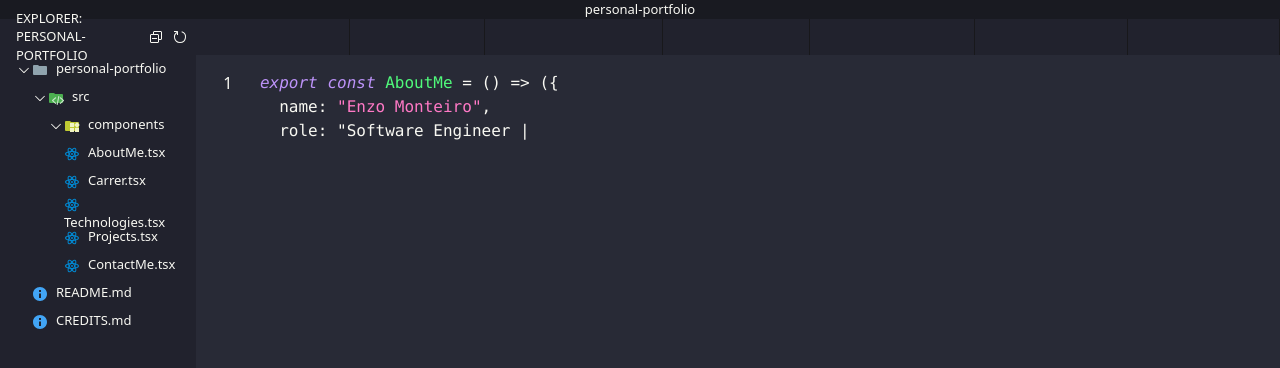
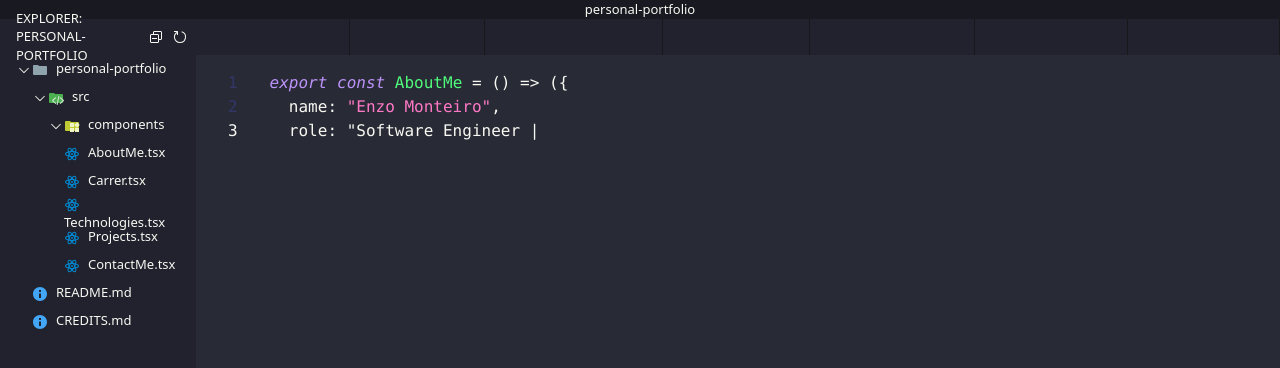
Before and after one commit to Enzovnm/personal-portfolio, a React (Vite) app in the folder personal-portfolio/: page / in a window 1280 px wide. Shown: the top 368 px of the page. Built offline with nearby package versions, Linux system fonts and the light colour scheme.

Commit message:
feat: Removing gutter component and starting using prism-react-native function

```diff
--- a/personal-portfolio/package.json
+++ b/personal-portfolio/package.json
@@ -11,6 +11,7 @@
   },
   "dependencies": {
     "@tailwindcss/vite": "^4.1.8",
+    "motion": "^12.19.1",
     "prism-react-renderer": "^2.4.1",
     "react": "^19.1.0",
     "react-dom": "^19.1.0",
--- a/personal-portfolio/src/components/MainContent/CodeBlock.tsx
+++ b/personal-portfolio/src/components/MainContent/CodeBlock.tsx
@@ -13,6 +13,7 @@ AboutMe();`;
 
 export const CodeBlock = () => {
   const [displayedCode, setDisplayedCode] = useState("");
+  const [currentLine, setCurrentLine] = useState(0);
 
   useEffect(() => {
     let currentIndex = 0;
@@ -22,6 +23,8 @@ export const CodeBlock = () => {
         fullCode.slice(0, currentIndex) +
           `${currentIndex < fullCode.length - 1 ? "|" : ""}`
       );
+
+      setCurrentLine(fullCode.slice(0, currentIndex).split("\n").length - 1);
       if (currentIndex >= fullCode.length) {
         return;
       }
@@ -36,6 +39,13 @@ export const CodeBlock = () => {
         <pre className={className} style={{ ...style, minHeight: "100px" }}>
           {tokens.map((line, i) => (
             <div key={i} {...getLineProps({ line })}>
+              <span
+                className={`w-16 px-8 ${
+                  i === currentLine ? "text-white" : "text-gutter"
+                }`}
+              >
+                {i + 1}
+              </span>
               {line.map((token, key) => (
                 <span key={key} {...getTokenProps({ token })} />
               ))}
--- a/personal-portfolio/src/components/MainContent/Gutter.tsx
+++ /dev/null
@@ -1,7 +0,0 @@
-export const Gutter = () => {
-  return (
-    <div className="w-16 px-1">
-      <p className="text-center">1</p>
-    </div>
-  );
-};
--- a/personal-portfolio/src/components/MainContent/MainContent.tsx
+++ b/personal-portfolio/src/components/MainContent/MainContent.tsx
@@ -1,11 +1,9 @@
 import { CodeBlock } from "./CodeBlock";
-import { Gutter } from "./Gutter";
 
 export const MainContent = () => {
   return (
     <>
       <div className="bg-dracula pt-4 flex h-full w-full">
-        <Gutter />
         <CodeBlock />
       </div>
     </>
--- a/personal-portfolio/src/index.css
+++ b/personal-portfolio/src/index.css
@@ -7,4 +7,5 @@
   --color-white: #f8f8f2;
   --text-sm: 0.8125rem;
   --font-fira-code: "Fira Code", arial;
+  --color-gutter: #333768;
 }
```
Also changed, not shown: 1 other file (tests, documents, lock files or other folders).
